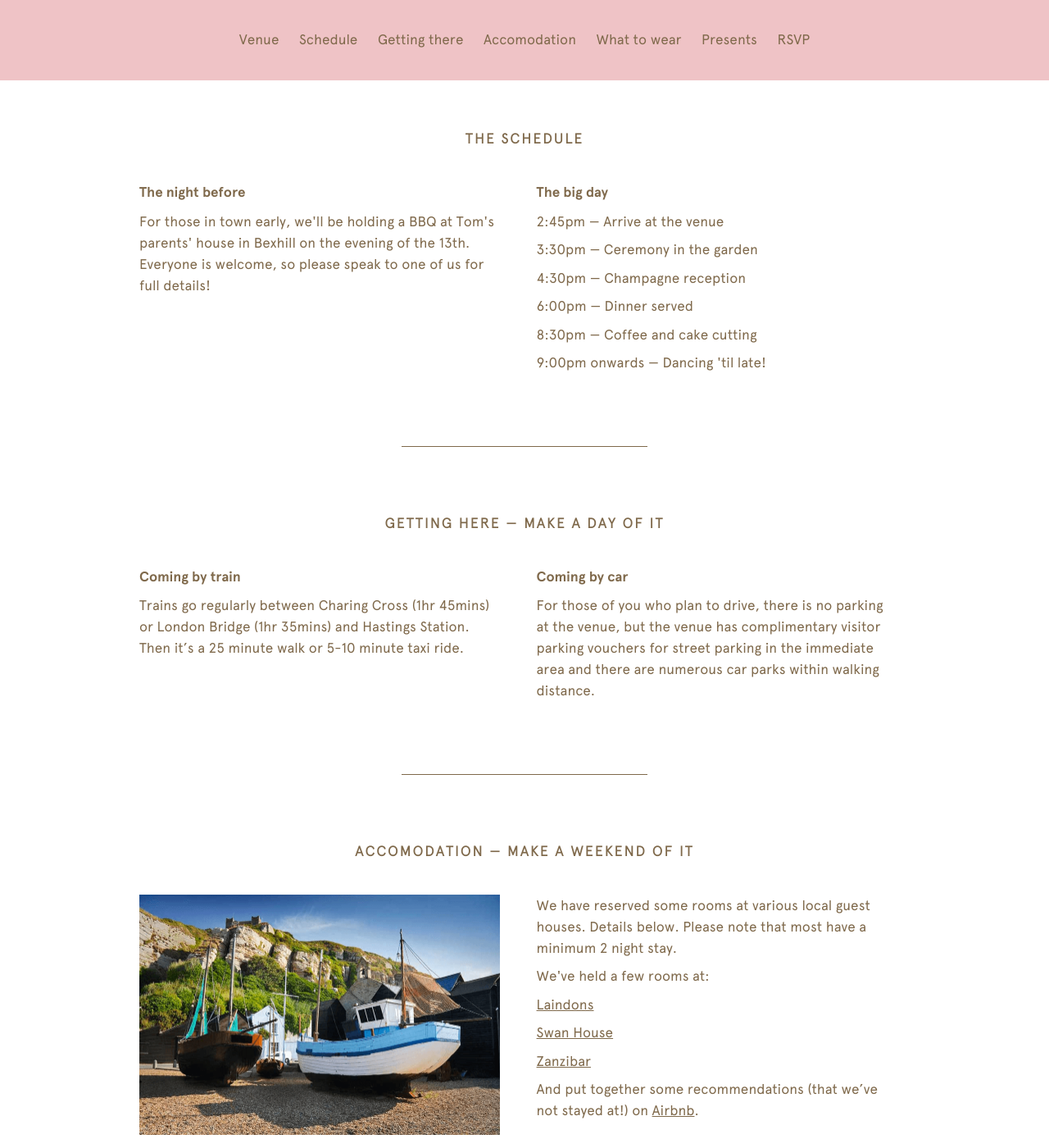
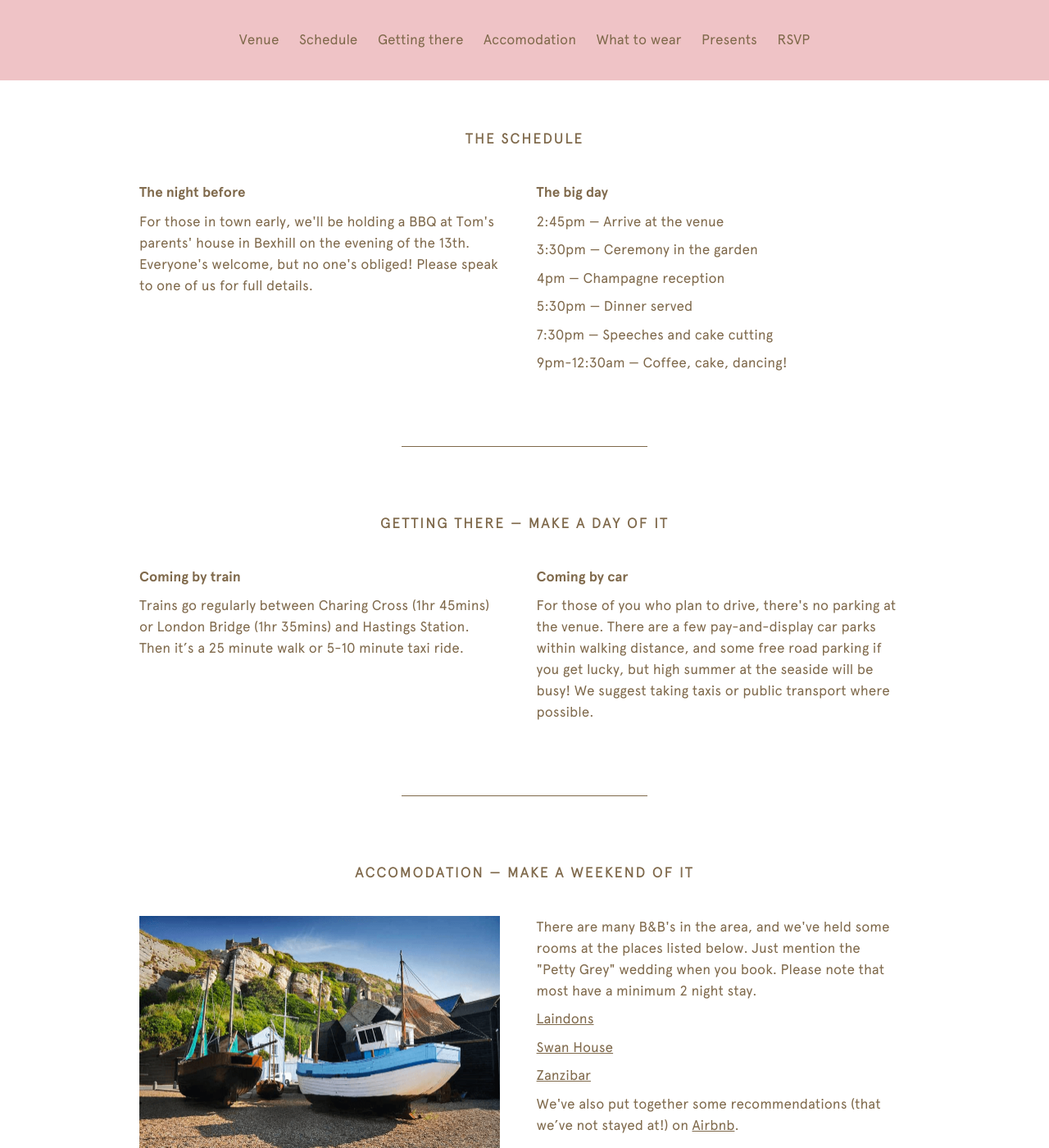
Before and after one commit to anothertompetty/wedding-site, a Jekyll site: the page built from index.html, in a window 1280 px wide and 1400 px high, scrolled down 1325 px. Shown: the whole window at 82% size. Built offline with Jekyll 4.4.1, drawn with Linux system fonts in a browser that asks for light colours; some of the changed text lies outside the part shown.

Commit message:
adding new copy

```diff
--- a/index.html
+++ b/index.html
@@ -51,7 +51,7 @@ layout: default
   <h2 class="text-center">The Schedule</h2>
   <div class="section_inline section_inline--left">
     <p class="text-medium text-heavy">The night before</p>
-    <p class="text-medium">For those in town early, we'll be holding a BBQ at Tom's parents' house in Bexhill on the evening of the 13th. Everyone is welcome, so please speak to one of us for full details!</p>
+    <p class="text-medium">For those in town early, we'll be holding a BBQ at Tom's parents' house in Bexhill on the evening of the 13th. Everyone's welcome, but no one's obliged! Please speak to one of us for full details.</p>
   </div>
   <div class="section_inline section_inline--right">
     <p class="text-medium text-heavy">The big day</p>
@@ -62,30 +62,30 @@ layout: default
       3:30pm &mdash; Ceremony in the garden
     </p>
     <p class="text-medium">
-      4:30pm &mdash; Champagne reception
+      4pm &mdash; Champagne reception
     </p>
     <p class="text-medium">
-      6:00pm &mdash; Dinner served
+      5:30pm &mdash; Dinner served
     </p>
     <p class="text-medium">
-      8:30pm &mdash; Coffee and cake cutting
+      7:30pm &mdash; Speeches and cake cutting
     </p>
     <p class="text-medium">
-      9:00pm onwards &mdash; Dancing 'til late!
+      9pm-12:30am &mdash; Coffee, cake, dancing!
     </p>
   </div>
   <hr />
 </div>
 
 <div class="site-wrapper section">
-  <h2 class="text-center">Getting here &mdash; Make a day of it</h2>
+  <h2 class="text-center">Getting there &mdash; Make a day of it</h2>
   <div class="section_inline section_inline--left">
     <p class="text-medium text-heavy">Coming by train</p>
     <p class="text-medium">Trains go regularly between Charing Cross (1hr 45mins) or London Bridge (1hr 35mins) and Hastings Station. Then it’s a 25 minute walk or 5-10 minute taxi ride.</p>
   </div>
   <div class="section_inline section_inline--right">
     <p class="text-medium text-heavy">Coming by car</p>
-    <p class="text-medium">For those of you who plan to drive, there is no parking at the venue, but the venue has complimentary visitor parking vouchers for street parking in the immediate area and there are numerous car parks within walking distance.</p>
+    <p class="text-medium">For those of you who plan to drive, there's no parking at the venue. There are a few pay-and-display car parks within walking distance, and some free road parking if you get lucky, but high summer at the seaside will be busy! We suggest taking taxis or public transport where possible.</p>
   </div>
   <hr />
 </div>
@@ -96,12 +96,11 @@ layout: default
     <img src="/img/fishing-boat.png">
   </div>
   <div class="section_inline section_inline--right">
-    <p class="text-medium">We have reserved some rooms at various local guest houses. Details below. Please note that most have a minimum 2 night stay.</p>
-    <p class="text-medium">We've held a few rooms at:</p>
+    <p class="text-medium">There are many B&B's in the area, and we've held some rooms at the places listed below. Just mention the "Petty Grey" wedding when you book. Please note that most have a minimum 2 night stay.
     <p class="text-medium"><a href="https://laindons.com/" target="_blank">Laindons</a></p>
     <p class="text-medium"><a href="https://www.swanhousehastings.co.uk/" target="_blank">Swan House</a></p>
     <p class="text-medium"><a href="https://zanzibarhotel.co.uk/" target="_blank">Zanzibar</a></p>
-    <p class="text-medium">And put together some recommendations (that we’ve not stayed at!) on <a href="https://www.airbnb.co.uk/wishlists/255275487" target="_blank">Airbnb</a>.
+    <p class="text-medium">We've also put together some recommendations (that we’ve not stayed at!) on <a href="https://www.airbnb.co.uk/wishlists/255275487" target="_blank">Airbnb</a>.
 </p>
   </div>
   <hr />
@@ -109,7 +108,7 @@ layout: default
 
 <div class="site-wrapper section section--middle">
   <h2 class="text-center">What to wear</h2>
-  <p class="text-medium">It’ll be outside. Wear a suit and bring sunglasses and an umbrella. It’ll be outside. Wear a suit and bring sunglasses and an umbrella. It’ll be outside. Wear a suit and bring sunglasses and an umbrella.</p>
+  <p class="text-medium">The celebrations will be largely outside until 9ish. We're hoping it will be a gloriously sunny day. It’ll be outside. Wear a suit and bring sunglasses and an umbrella. It’ll be outside. Wear a suit and bring sunglasses and an umbrella. It’ll be outside. Wear a suit and bring sunglasses and an umbrella.</p>
   <p class="text-medium">It’ll be outside. In the unlikely event of extreme weather, the ceremony and celebrations will all be hosted indoors at the venue.</p>
   <hr />
 </div>
```
